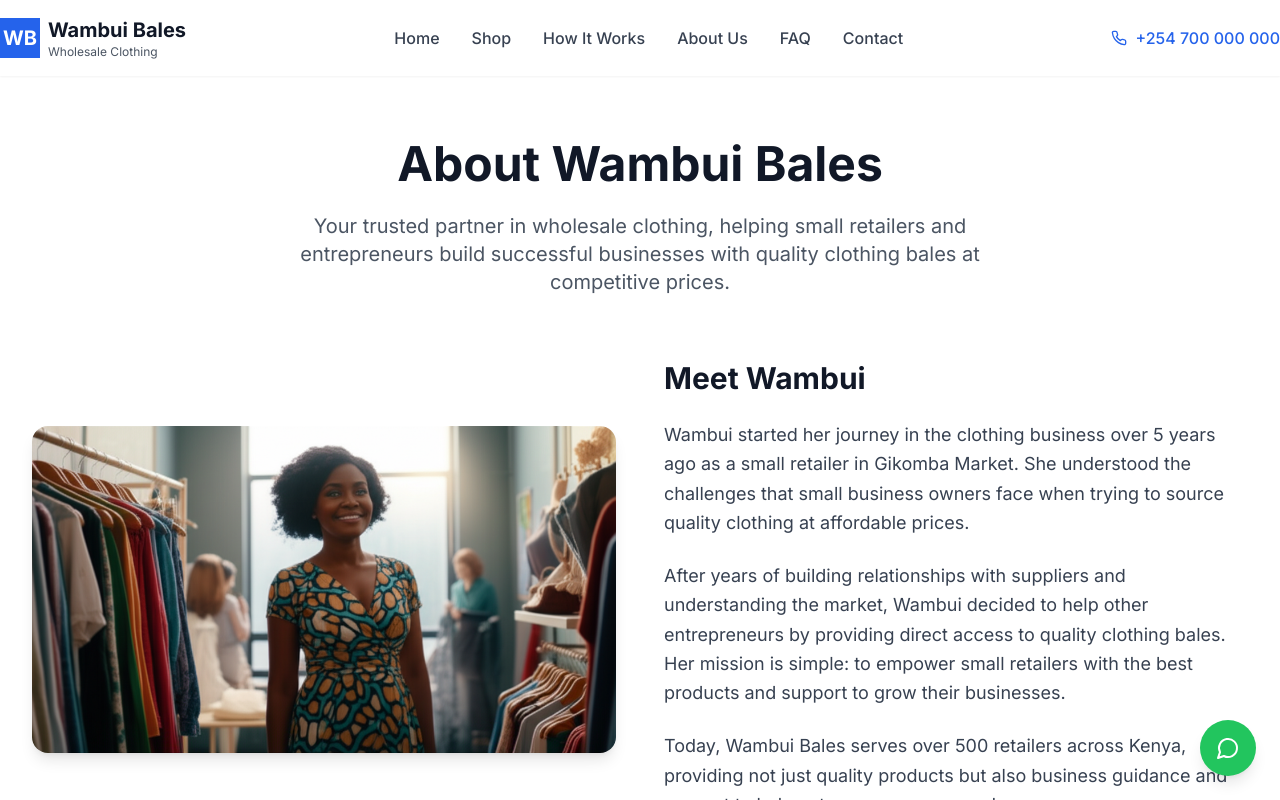
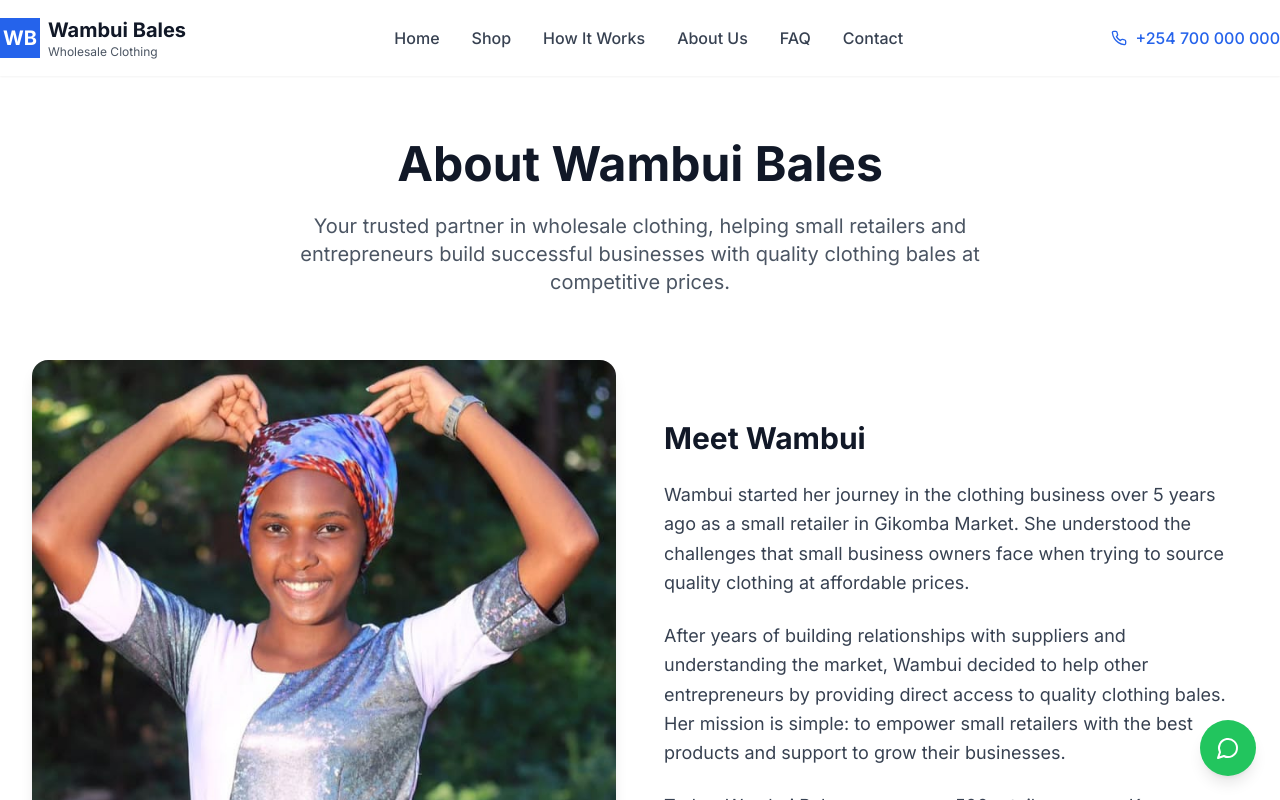
Before and after one commit to Petedarkpete/wambui-bale, a Next.js app: page /about in a window 1280 px wide. Shown: the top 800 px of the page. Built offline with nearby package versions, Linux system fonts and the light colour scheme.

Commit message:
adding picture

```diff
--- a/app/about/page.tsx
+++ b/app/about/page.tsx
@@ -27,7 +27,7 @@ export default function About() {
         <div className="grid grid-cols-1 lg:grid-cols-2 gap-12 items-center mb-16">
           <div>
             <Image
-              src="/african-businesswoman-clothing-store.png"
+              src="/wambui-profile.jpeg"
               alt="Wambui - Founder"
               width={600}
               height={500}
```
Also changed, not shown: public/wambui-profile.jpeg (added).
